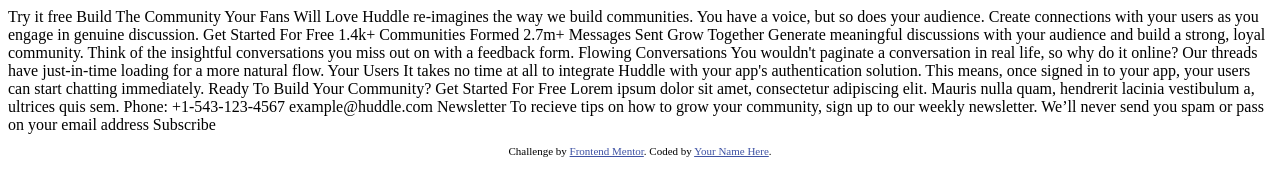
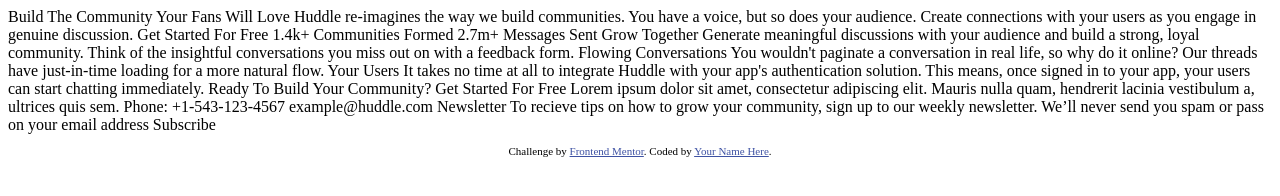
Before and after one commit to danielcasta0398/reto-landing-gen11-12-b, a plain HTML site: page index.html in a window 1280 px wide. Drawn offline with Linux system fonts and the light colour scheme.

Commit message:
Nueva rama

```diff
--- a/index.html
+++ b/index.html
@@ -15,8 +15,6 @@
   </style>
 </head>
 <body>
-  Try it free
-
   Build The Community Your Fans Will Love
 
   Huddle re-imagines the way we build communities. You have a voice, but so does
```
